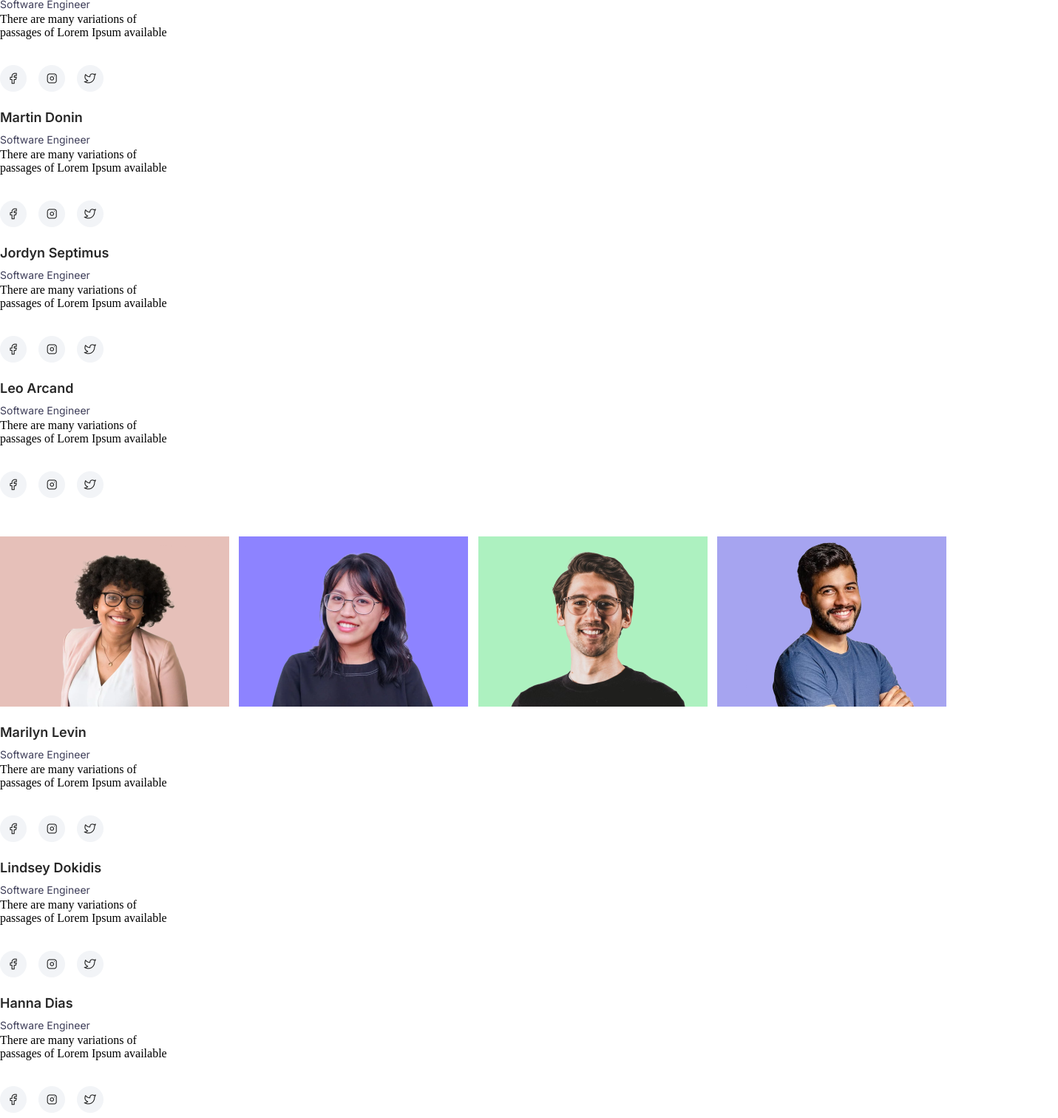
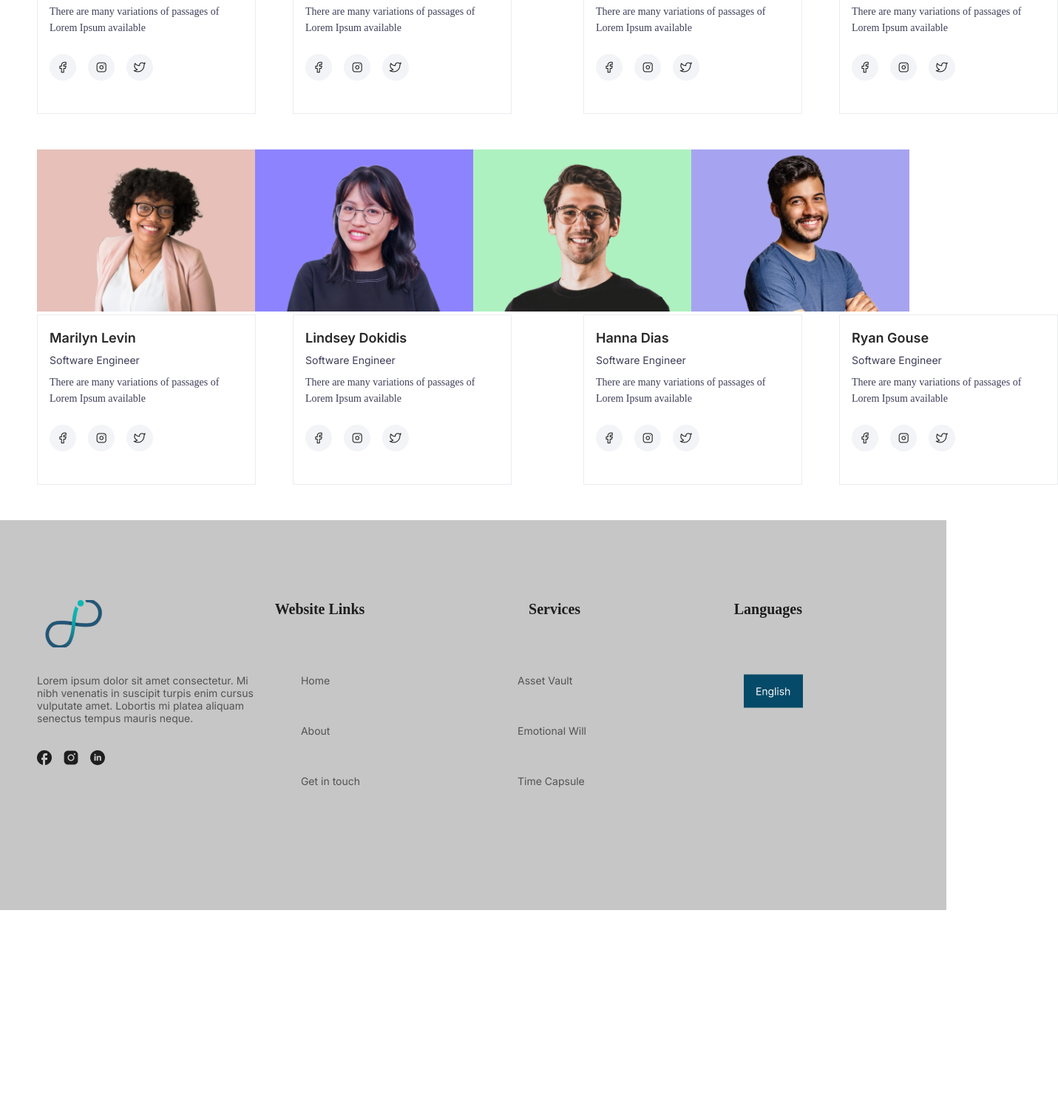
Before and after one commit to dato645/n6_davaleba, a plain HTML site: page index.html in a window 1280 px wide. Shown: the part 554-2065 px from the top of the page at 74% size, 1431 px wide, since content can reach past the window. After the commit the page ends 1806 px from the top, so only its background shows below. Drawn offline with Linux system fonts and the light colour scheme.

Commit message:
davasrule

```diff
--- a/css/main.css
+++ b/css/main.css
@@ -25,37 +25,118 @@ header h1{
 .firstspan{
     margin-left: 50px;
 }
-.p_2{
-    font-size: 20px;
-    color: #5F6980;
-    font-weight: 400;
+.bossdiv{
+    display: flex;
+    justify-content: space-between;
+    margin-left: 50px;
+    margin-right: 50px;
+    margin-top: 48px;
 }
-.main{
-    margin-top: 48px;
-   display: flex;
-   justify-content: space-between;
+.menegetdiv h1{
+     font-family: 'Inter', sans-serif;
+      font-size: 18px;
+      font-weight:600;
+      line-height: 30px;
+      color: #282828;
+      margin-top:16px;
+     height: 30px;
+     width: 278px;
+
 }
-.maindiv h1{
-    margin-top: 16px;
-    font-size: 18px;
-    color: #282828;
-    font-family: 'Inter', sans-serif;
-    line-height: 30px;
-    font-weight: 600;
+.menegetdiv h3{
+      font-family: 'Inter', sans-serif;
+      color: #3E3E59;
+      font-size: 14px;
+      font-weight: 400;
+      line-height: 22px;
+      margin-top: 4px;
+      height: 22px;
+      width: 278px;
+
 }
-.maindiv h3{
-    font-family: 'Inter', sans-serif;
-    color: #3E3E59;
-    font-size: 14px;
-    line-height: 22px;
-    margin-top: 4px;
+.menegetdiv p{
+     margin-top: 8px;
+     font-size: 14px;
+     color: #3E3E59;
+     line-height:22px;
+     height: 44px;
+      width: 278px;
 }
-.logo{
-    margin-top: 35px;
+.menegetdiv{
+     margin-left: 50px;
+    border: 1px solid #EAECF0;
+    width: 310px;
+    height: 230px;
+   padding-left:16px;
+
+}
+.logos{
+    display: flex;
     gap: 16px;
-    display: flex;
+    margin-top: 24px;
 }
-.boss{
+.superdiv{
+     display: flex;
+     justify-content: space-between;
+
+}
+.div1{
+    margin-right: 47px;
+}
+.footerdiv{
+    margin-left: 50px;
+
+    margin-top: 1px;
     display: flex;
     justify-content: space-between;
 }
+footer{
+    margin-top: 48px;
+    background-color: #53535354;
+    padding-block-end:15% ;
+}
+.footerdiv img {
+    margin-top: 108px;
+}
+.footerdiv h1{
+    margin-top: 108px;
+    margin-left: 14px;
+    color: #1E1E1E;
+    font-size: 20px;
+    font-weight: 600;
+    line-height: 24px;
+}
+.footerdiv h2{
+    margin-top:108px ;
+    margin-right: 195px;
+     color: #1E1E1E;
+    font-size: 20px;
+    font-weight: 600;
+    line-height: 24px;
+}
+.lastboss{
+    display: flex;
+    justify-content: space-between;
+     font-size: 14px;
+     font-weight: 400;
+     font-family: 'Inter', sans-serif;
+     color:#535353 ;
+}
+.lastboss p{
+    margin-top: 32px;
+    margin-left: 50px;
+}
+.lastboss ul{
+    margin-top: 32px;
+    margin-right: 149px;
+}
+.lastboss img{
+    margin-top: 32px;
+    margin-right: 194px;
+}
+.finaldiv{
+    display: flex;
+    gap: 16px;
+    margin-left: 50px;
+    margin-top: -50px;
+}
--- a/index.html
+++ b/index.html
@@ -15,179 +15,232 @@
         </div>
     </header>
     <section>
-        <div class="main">
+         <div class="bossdiv">
              <div>
-             <img src="./assets/img/img1.png" alt="chokolate">
+                <img src="./assets/img/img1.png" alt="blackgirlfoto">
              </div>
              <div>
-               <img src="./assets/img/img2.png" alt="niga">
+                <img src="./assets/img/img2.png" alt="men">
              </div>
              <div>
-               <img src="./assets/img/img3.png" alt="men">
+                <img src="./assets/img/img3.png" alt="supermen">
              </div>
-           <div class="noleft">
-            <img src="./assets/img/img4.png" alt="girl">
+             <div>
+                <img src="./assets/img/img4.png" alt="ledy">
              </div>
          </div>
-      <div class="menegerdiv">
-        <div class="maindiv">
+    <div class="superdiv">
+           <div class="menegetdiv">
               <h1>Jocelyn Schleifer</h1>
               <h3>Software Engineer</h3>
-           <p>There are many variations of <br/>passages of Lorem Ipsum available</p>
-         <div class="logo">
+              <p>There are many variations of passages of<br> Lorem Ipsum available</p>
+
+          <div class="logos">
              <div>
-                <img src="/assets/img/fb.png" alt="facebook">
+                <a href="http://facebook.com/" target="_blank" rel="noopener noreferrer"><img src="./assets/img/fb.png" alt="facebook"></a>
              </div>
              <div>
-                <img src="/assets/img/inst.png" alt="inst">
+                <a href="http://instagram.com/" target="_blank" rel="noopener noreferrer"><img src="./assets/img/inst.png" alt="facebook"></a>
              </div>
              <div>
-                <img src="/assets/img/twiter.png" alt="twiter">
+                <a href="http://twitter.com/" target="_blank" rel="noopener noreferrer"><img src="./assets/img/twiter.png" alt="facebook"></a>
              </div>
           </div>
           </div>
-         <div class="maindiv">
+          <div class="menegetdiv div1">
             <h1>Martin Donin</h1>
             <h3>Software Engineer</h3>
-            <p>There are many variations of <br/>passages of Lorem Ipsum available</p>
-          <div class="logo">
+            <p>There are many variations of passages of<br> Lorem Ipsum available</p>
+
+        <div class="logos">
            <div>
-                 <img src="/assets/img/fb.png" alt="facebook">
+              <a href="http://facebook.com/" target="_blank" rel="noopener noreferrer"><img src="./assets/img/fb.png" alt="facebook"></a>
            </div>
            <div>
-                 <img src="/assets/img/inst.png" alt="inst">
+              <a href="http://instagram.com/" target="_blank" rel="noopener noreferrer"><img src="./assets/img/inst.png" alt="facebook"></a>
            </div>
            <div>
-                 <img src="/assets/img/twiter.png" alt="twiter">
+              <a href="http://twitter.com/" target="_blank" rel="noopener noreferrer"><img src="./assets/img/twiter.png" alt="facebook"></a>
            </div>
         </div>
         </div>
-          <div class="maindiv">
+        <div class="menegetdiv div2">
             <h1>Jordyn Septimus</h1>
             <h3>Software Engineer</h3>
-            <p>There are many variations of <br/>passages of Lorem Ipsum available</p>
-          <div class="logo">
+            <p>There are many variations of passages of<br> Lorem Ipsum available</p>
+
+        <div class="logos">
            <div>
-                 <img src="/assets/img/fb.png" alt="facebook">
+              <a href="http://facebook.com/" target="_blank" rel="noopener noreferrer"><img src="./assets/img/fb.png" alt="facebook"></a>
            </div>
            <div>
-                 <img src="/assets/img/inst.png" alt="inst">
+              <a href="http://instagram.com/" target="_blank" rel="noopener noreferrer"><img src="./assets/img/inst.png" alt="facebook"></a>
            </div>
            <div>
-                 <img src="/assets/img/twiter.png" alt="twiter">
+              <a href="http://twitter.com/" target="_blank" rel="noopener noreferrer"><img src="./assets/img/twiter.png" alt="facebook"></a>
            </div>
         </div>
         </div>
-          <div class="maindiv">
+        <div class="menegetdiv div3">
             <h1>Leo Arcand</h1>
             <h3>Software Engineer</h3>
-            <p>There are many variations of <br/>passages of Lorem Ipsum available</p>
-          <div class="logo">
+            <p>There are many variations of passages of<br> Lorem Ipsum available</p>
+
+        <div class="logos">
            <div>
-                 <img src="/assets/img/fb.png" alt="facebook">
+              <a href="http://facebook.com/" target="_blank" rel="noopener noreferrer"><img src="./assets/img/fb.png" alt="facebook"></a>
            </div>
            <div>
-                 <img src="/assets/img/inst.png" alt="inst">
+              <a href="http://instagram.com/" target="_blank" rel="noopener noreferrer"><img src="./assets/img/inst.png" alt="facebook"></a>
            </div>
            <div>
-                 <img src="/assets/img/twiter.png" alt="twiter">
+              <a href="http://twitter.com/" target="_blank" rel="noopener noreferrer"><img src="./assets/img/twiter.png" alt="facebook"></a>
            </div>
         </div>
         </div>
     </div>
     </section>
+
     <article>
-        <div class="main">
+        <div class="bossdiv">
             <div>
-              <img src="./assets/img/img5.png" alt="chokolate">
+               <img src="./assets/img/img5.png" alt="blackgirlfoto">
             </div>
             <div>
-                <img src="./assets/img/img6.png" alt="niga">
+               <img src="./assets/img/img6.png" alt="men">
             </div>
             <div>
-                <img src="./assets/img/img7.png" alt="men">
+               <img src="./assets/img/img7.png" alt="supermen">
             </div>
-            <div class="noleft">
-             <img src="./assets/img/img8.png" alt="girl">
+            <div>
+               <img src="./assets/img/img8.png" alt="ledy">
             </div>
         </div>
-       <div class="menegerdiv">
-         <div class="maindiv">
+        <div class="superdiv">
+            <div class="menegetdiv">
                <h1>Marilyn Levin</h1>
                <h3>Software Engineer</h3>
-            <p>There are many variations of <br/>passages of Lorem Ipsum available</p>
-          <div class="logo">
+               <p>There are many variations of passages of<br> Lorem Ipsum available</p>
+
+           <div class="logos">
               <div>
-                 <img src="/assets/img/fb.png" alt="facebook">
+                 <a href="http://facebook.com/" target="_blank" rel="noopener noreferrer"><img src="./assets/img/fb.png" alt="facebook"></a>
               </div>
               <div>
-                 <img src="/assets/img/inst.png" alt="inst">
+                 <a href="http://instagram.com/" target="_blank" rel="noopener noreferrer"><img src="./assets/img/inst.png" alt="facebook"></a>
               </div>
               <div>
-                 <img src="/assets/img/twiter.png" alt="twiter">
+                 <a href="http://twitter.com/" target="_blank" rel="noopener noreferrer"><img src="./assets/img/twiter.png" alt="facebook"></a>
               </div>
            </div>
            </div>
-          <div class="maindiv">
+           <div class="menegetdiv div1">
              <h1>Lindsey Dokidis</h1>
              <h3>Software Engineer</h3>
-             <p>There are many variations of <br/>passages of Lorem Ipsum available</p>
-           <div class="logo">
+             <p>There are many variations of passages of<br> Lorem Ipsum available</p>
+
+         <div class="logos">
             <div>
-                  <img src="/assets/img/fb.png" alt="facebook">
+               <a href="http://facebook.com/" target="_blank" rel="noopener noreferrer"><img src="./assets/img/fb.png" alt="facebook"></a>
             </div>
             <div>
-                  <img src="/assets/img/inst.png" alt="inst">
+               <a href="http://instagram.com/" target="_blank" rel="noopener noreferrer"><img src="./assets/img/inst.png" alt="facebook"></a>
             </div>
             <div>
-                  <img src="/assets/img/twiter.png" alt="twiter">
+               <a href="http://twitter.com/" target="_blank" rel="noopener noreferrer"><img src="./assets/img/twiter.png" alt="facebook"></a>
             </div>
          </div>
          </div>
-           <div class="maindiv">
+         <div class="menegetdiv div2">
              <h1>Hanna Dias</h1>
              <h3>Software Engineer</h3>
-             <p>There are many variations of <br/>passages of Lorem Ipsum available</p>
-           <div class="logo">
+             <p>There are many variations of passages of<br> Lorem Ipsum available</p>
+
+         <div class="logos">
             <div>
-                  <img src="/assets/img/fb.png" alt="facebook">
+               <a href="http://facebook.com/" target="_blank" rel="noopener noreferrer"><img src="./assets/img/fb.png" alt="facebook"></a>
             </div>
             <div>
-                  <img src="/assets/img/inst.png" alt="inst">
+               <a href="http://instagram.com/" target="_blank" rel="noopener noreferrer"><img src="./assets/img/inst.png" alt="facebook"></a>
             </div>
             <div>
-                  <img src="/assets/img/twiter.png" alt="twiter">
+               <a href="http://twitter.com/" target="_blank" rel="noopener noreferrer"><img src="./assets/img/twiter.png" alt="facebook"></a>
             </div>
          </div>
          </div>
-           <div class="maindiv">
+         <div class="menegetdiv div3">
              <h1>Ryan Gouse</h1>
              <h3>Software Engineer</h3>
-             <p>There are many variations of <br/>passages of Lorem Ipsum available</p>
-           <div class="logo">
+             <p>There are many variations of passages of<br> Lorem Ipsum available</p>
+
+         <div class="logos">
             <div>
-                  <img src="/assets/img/fb.png" alt="facebook">
+               <a href="http://facebook.com/" target="_blank" rel="noopener noreferrer"><img src="./assets/img/fb.png" alt="facebook"></a>
             </div>
             <div>
-                  <img src="/assets/img/inst.png" alt="inst">
+               <a href="http://instagram.com/" target="_blank" rel="noopener noreferrer"><img src="./assets/img/inst.png" alt="facebook"></a>
             </div>
             <div>
-                  <img src="/assets/img/twiter.png" alt="twiter">
+               <a href="http://twitter.com/" target="_blank" rel="noopener noreferrer"><img src="./assets/img/twiter.png" alt="facebook"></a>
             </div>
          </div>
          </div>
      </div>
 
+
     </article>
     <footer>
-          <div class="boss">
+         <div class="footerdiv">
               <div>
                 <img src="./assets/img/img9.png" alt="infinity">
               </div>
               <h1>Website Links</h1>
-               <h2>Services</h2>
-               <p>Languages</p>
+              <h1>Services</h1>
+              <h2>Languages</h2>
          </div>
+         <div class="lastboss">
+             <p>Lorem ipsum dolor sit amet consectetur. Mi <br> nibh venenatis in suscipit turpis enim cursus<br> vulputate amet. Lobortis mi platea aliquam <br>senectus tempus mauris neque.</p>
+             <ul>
+                <li>Home</li>
+                <br>
+                <br>
+                <br>
+                <li>About</li>
+                <br>
+                <br>
+                <br>
+                <li>Get in touch</li>
+             </ul>
+             <ul>
+                <li>Asset Vault</li>
+                <br>
+                <br>
+                <br>
+                <li>Emotional Will</li>
+                <br>
+                <br>
+                <br>
+                <li>Time Capsule</li>
+             </ul>
+             <div>
+                <a href="https://learnenglish.britishcouncil.org/" target="_blank" rel="noopener noreferrer"><img src="./assets/img/Frame 1.png" alt="englich"></a>
+             </div>
+         </div>
+         <div class="finaldiv">
+            <div>
+               <a href="http://facebook.com/" target="_blank" rel="noopener noreferrer">  <img src="./assets/img/Vector.png" alt="facebook"></a>
+            </div>
+            <div>
+                <a href="http://instagram.com/" target="_blank" rel="noopener noreferrer">  <img src="./assets/img/Vector (1).png" alt="instagram"></a>
+             </div>
+             <div>
+                <a href="http://in.com/" target="_blank" rel="noopener noreferrer">  <img src="./assets/img/Vector (2).png" alt="in"></a>
+             </div>
+
+
+
+         </div>
+
     </footer>
 
 </body>
```
Also changed, not shown: assets/img/Frame 1.png (added). Lines whose indentation alone changed are shown as unchanged.
